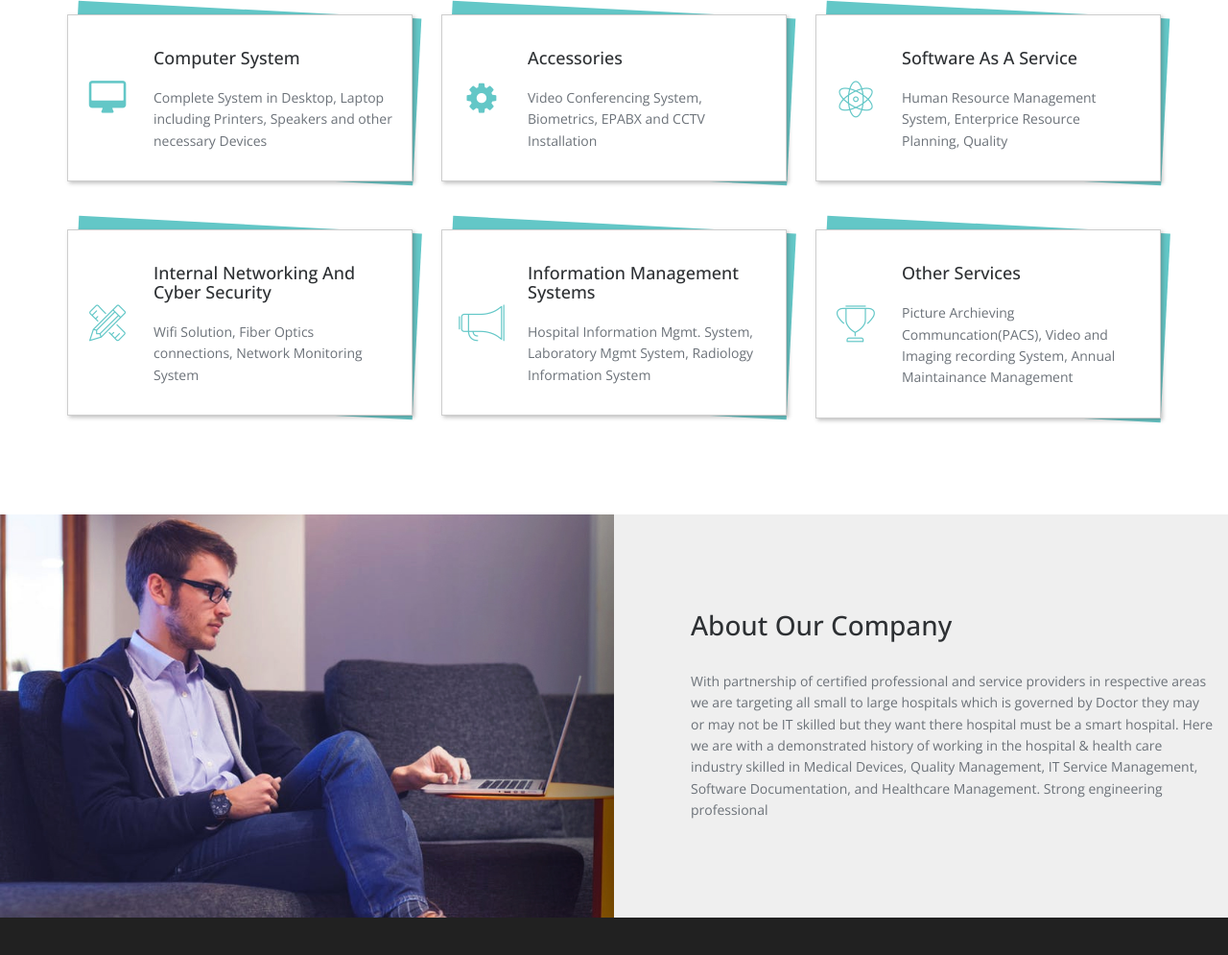
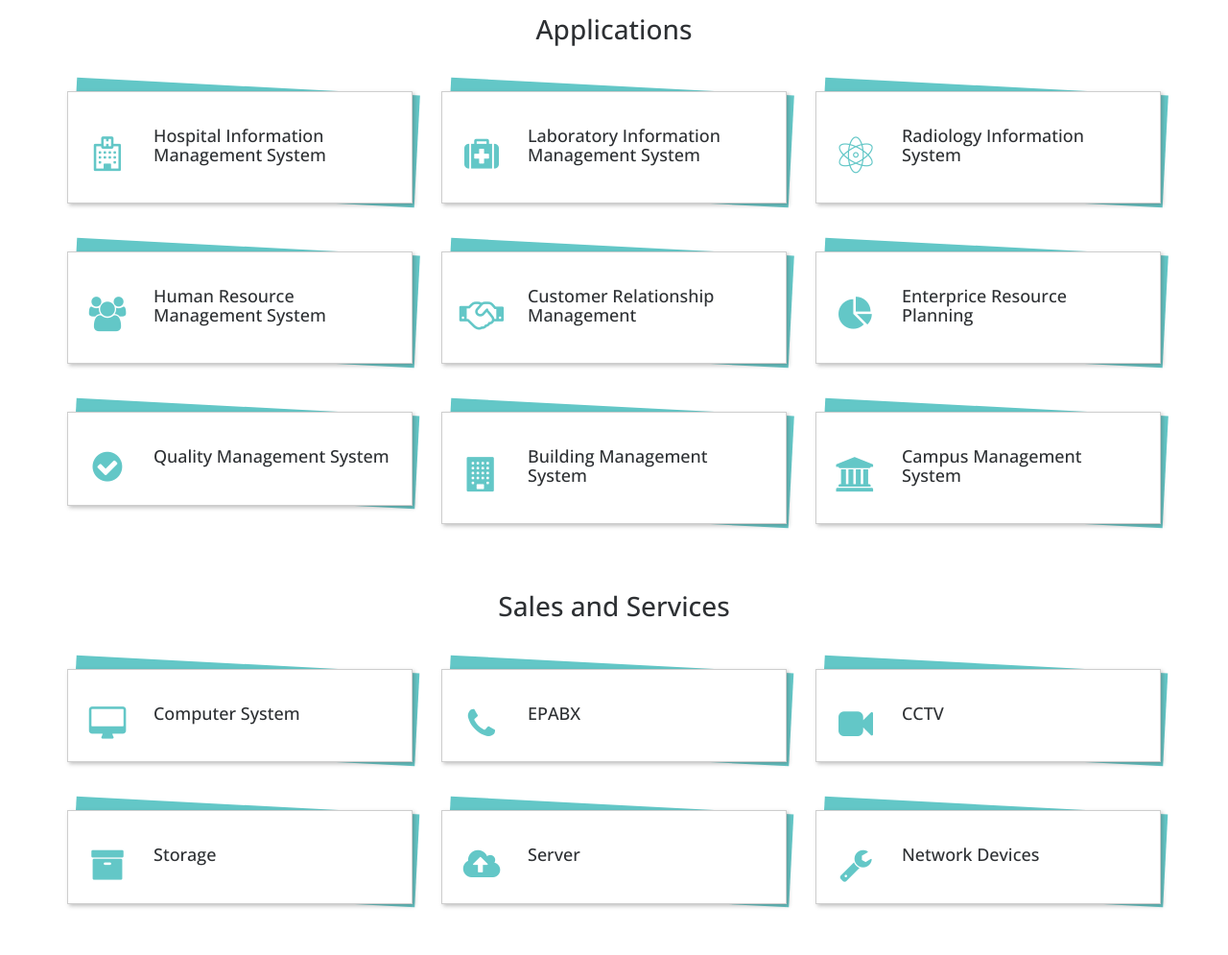
Before and after one commit to deepika-mahendra/DevdeepInfotechweb, a plain HTML site: page index.html in a window 1280 px wide. Shown: the part 932-1927 px from the top of the page at 96% size. Drawn offline with nearby package versions, Linux system fonts and the light colour scheme; files whose address does not match are found by name.

Commit message:
services

```diff
--- a/css/main.css
+++ b/css/main.css
@@ -365,7 +365,7 @@ ul li {
 /* -----------------------------------------------------------------------------
 Common Styles
 ------------------------------------------------------------------------------- */
-.section-header{text-align: center;padding-bottom: 60px;}
+.section-header{text-align: center;padding-bottom: 40px;}
 .section-header h2{
 
 }
@@ -510,7 +510,7 @@ Common Styles
 .services-content h5 {
     margin-bottom: 20px;
 }
-.video-section{padding: 88px 0 20px;}
+.video-section{padding: 42px 0 54px;}
 address {
     line-height: 1.42857143;
     color: #969696 !important;
--- a/index.html
+++ b/index.html
@@ -81,46 +81,126 @@
   <div class="container">
   <div class="section-header">
                 <h2 class="wow fadeInDown animated">Our Services</h2>
-               <!--  <p class="wow fadeInDown animated">Lorem ipsum dolor sit amet, consectetur adipiscing elit. Praesent eget risus vitae massa <br> semper aliquam quis mattis quam.</p> -->
+
             </div>
+
+
+
+         <div class="section-header">
+
+               <h3 class="wow fadeInDown animated">Applications</h3>
+            </div>
+
     <div class="row">
-      <div class="col-md-4 col-sm-6 services text-center"> <i class="icon fa fa-desktop" style="font-size:36px"></i></span>
+      <div class="col-md-4 col-sm-6 services text-center"> <i class="icon fa fa-hospital-o" style="font-size:36px"></i>
         <div class="services-content">
-          <h5>Computer System</h5>
-          <p>Complete System in Desktop, Laptop including Printers, Speakers and other necessary Devices </p>
+          <h5>Hospital Information Management System</h5>
+        <!--   <p>Efficient management of information </p> -->
         </div>
       </div>
-      <div class="col-md-4 col-sm-6 services text-center"><i class="icon fa fa-cog" style="font-size:36px;"></i></span>
+      <div class="col-md-4 col-sm-6 services text-center"><i class="icon fa fa-medkit" style="font-size:36px;"></i>
         <div class="services-content">
-          <h5>Accessories</h5>
-          <p>Video Conferencing System, Biometrics, EPABX and CCTV Installation</p>
+          <h5>Laboratory Information Management System</h5>
+         <!--  <p>Improve lab productivity by keeping track of data</p> -->
         </div>
       </div>
        <div class="col-md-4 col-sm-6 services text-center"> <span class="icon icon-genius"></span>
         <div class="services-content">
-          <h5>Software as a Service</h5>
-          <p>Human Resource Management System, Enterprice Resource Planning, Quality </p>
+          <h5> Radiology Information System</h5>
+        <!--   <p> serve the unique needs of radiology centers </p> -->
         </div>
       </div>
-      <div class="col-md-4 col-sm-6 services text-center"> <span class="icon icon-tools"></span>
+      <div class="col-md-4 col-sm-6 services text-center"> <i class="icon fa fa-users" style="font-size:36px"></i>
         <div class="services-content">
-          <h5>Internal Networking and Cyber Security</h5>
-          <p>Wifi Solution, Fiber Optics connections, Network Monitoring System </p>
+          <h5>Human Resource Management System</h5>
+         <!--  <p>Wifi Solution, Fiber Optics connections, Network Monitoring System </p> -->
         </div>
       </div>
 
-      <div class="col-md-4 col-sm-6 services text-center"> <span class="icon icon-megaphone"></span>
+      <div class="col-md-4 col-sm-6 services text-center"> <i class="icon fa fa-handshake-o" style="font-size:36px"></i>
         <div class="services-content">
-          <h5>Information Management Systems</h5>
-          <p>Hospital Information Mgmt. System, Laboratory  Mgmt System, Radiology Information System </p>
+          <h5>customer relationship management</h5>
+         <!--  <p>Hospital Information Mgmt. System, Laboratory  Mgmt System, Radiology Information System </p> -->
         </div>
       </div>
-      <div class="col-md-4 col-sm-6 services text-center"> <span class="icon icon-trophy"></span>
+      <div class="col-md-4 col-sm-6 services text-center"> <i class="icon fa fa-pie-chart" style="font-size:36px"></i>
         <div class="services-content">
-          <h5>Other Services</h5>
-          <p>Picture Archieving Communcation(PACS), Video and Imaging recording System, Annual Maintainance Management</p>
+          <h5>Enterprice Resource Planning</h5>
+        <!--   <p>Picture Archieving Communcation(PACS), Video and Imaging recording System, Annual Maintainance Management</p> -->
         </div>
       </div>
+
+      <div class="col-md-4 col-sm-6 services text-center"><i class="icon fa  fa-check-circle" style="font-size:36px"></i>
+        <div class="services-content">
+          <h5>Quality Management System</h5>
+
+        </div>
+      </div>
+
+      <div class="col-md-4 col-sm-6 services text-center"><i class="icon fa fa-building" style="font-size:36px"></i>
+        <div class="services-content">
+          <h5>Building Management System</h5>
+
+        </div>
+      </div>
+
+      <div class="col-md-4 col-sm-6 services text-center"><i class="icon fa fa-university" style="font-size:36px"></i>
+        <div class="services-content">
+          <h5>Campus Management System</h5>
+
+        </div>
+      </div>
+
+    </div>
+
+
+
+              <div class="section-header">
+
+               <h3 class="wow fadeInDown animated">Sales and Services</h3>
+            </div>
+
+    <div class="row">
+      <div class="col-md-4 col-sm-6 services text-center"> <i class="icon fa  fa-desktop" style="font-size:36px"></i></span>
+        <div class="services-content">
+          <h5>Computer System</h5>
+          <!-- <p>Complete System in Desktop, Laptop including Printers, Speakers and other necessary Devices </p> -->
+        </div>
+      </div>
+
+    <div class="col-md-4 col-sm-6 services text-center"> <i class="icon fa fa-phone " style="font-size:36px"></i></span>
+        <div class="services-content">
+          <h5>EPABX</h5>
+
+        </div>
+      </div>
+      <div class="col-md-4 col-sm-6 services text-center"> <i class="icon fa  fa-video-camera" style="font-size:36px"></i></span>
+        <div class="services-content">
+          <h5>CCTV</h5>
+
+        </div>
+      </div>
+
+      <div class="col-md-4 col-sm-6 services text-center"><i class="icon fa fa-archive " style="font-size:36px;"></i></span>
+        <div class="services-content">
+          <h5>Storage</h5>
+
+        </div>
+      </div>
+       <div class="col-md-4 col-sm-6 services text-center"> <i class="icon fa  fa-cloud-upload " style="font-size:36px"></i></span>
+        <div class="services-content">
+          <h5>Server</h5>
+
+        </div>
+      </div>
+      <div class="col-md-4 col-sm-6 services text-center"> <i class="icon fa fa-wrench " style="font-size:36px"></i></span>
+        <div class="services-content">
+          <h5>Network Devices</h5>
+
+        </div>
+      </div>
+
+
     </div>
   </div>
 </section>
@@ -146,29 +226,59 @@
 			</div> -->
 		</div><!-- /.row-->
 	</div><!-- /.container -->
+</div>
+</div>
 </section>
 
 
 <!-- package section -->
-<!-- <section class="video-section">
+<section class="video-section">
   <div class="container">
     <div class="row">
+
             <div id="content24" data-section="content-24" class="data-section">
+
     		<div class="col-md-6">
-				<h3 class="eidtContent">Content Video</h3>
-				<p class="eidtContent">Lorem Ipsum is simply dummy text of the printing and typesetting industry. Lorem Ipsum has been the industry's standard dummy text ever since the 1500s, when an unknown printer took a galley of type and scrambled it to make a type specimen book.</p>
-   				<p class="editContent">There are many variations of passages of Lorem Ipsum available, but the majority have suffered alteration in some form, by injected humour, or randomised words which don't look even slightly believable.</p>
-				<p class="editContent">There are many variations of passages of Lorem Ipsum available, but the majority have suffered alteration in some form, by injected humour, or randomised words which don't look even slightly believable.</p>
+				  <div class="container-fluid">
+    <div class="row">
+      <div class=" col-xs-12 content">
+         <div class="editContent">
+          <h3>Director's Message</h3>
+        </div>
+        <div class="editContent">
+
+
+          <p>In this era of digitalization, this pandemic has taught us that whatever we were doing from our offices, we could do the same with the comfort and safety of our respective homes. This was only possible because of the innovation in Information Technology. In the 18 years of my career, I have observed and understood the IT sector closely, from hardware to software, from network to communication and interface. Every day a new technology emerges in the corporate sector, and because of being System based, unlimited businesses are able to achieve their aims, irrespective of their field.</p>
+
+<p>After working at Corporate  Hospital as an IT head for 15 years, I realized that a lot of fields don’t have high-level IT systems, so my vision was to reach these people and provide complete solutions with trust.</p>
+
+
+
+        <!-- </div>
+        <a href="#gallery" class="btn btn-outline btn-outline outline-dark">Our Gallery</a>
+      </div> -->
+    </div><!-- /.row-->
+  </div><!-- /.container -->
+</div>
+</div>
     		</div>
-			<div class="col-md-6">
-				<div class="embed-responsive embed-responsive-16by9">
+			<div class="col-md-6 col-xs-12 content">
+         <div class="container-fluid">
+          <div class="editContent">
+				<!-- <div class="embed-responsive embed-responsive-16by9">
 				  <iframe class="embed-responsive-item" src="https://player.vimeo.com/video/146742515?badge=0" allowfullscreen=""></iframe>
-				</div>
+				</div> -->
+<p>My company aims to provide a complete solution that is not only scalable and requirement-based but also cost-effective.</p>
+
+<p>I would like to fill the gap between service providers who are developing the idea and organizations who would like to adopt that technology. I will feel blessed to deliver the technology to those who actually need it.
+  </p>
+</div>
 			</div>
     	</div>
+    </div>
 			</div>
   </div>
-</section> -->
+</section>
 <!-- package section -->
 
 <!-- gallery section -->
@@ -348,11 +458,11 @@
 <!-- Testimonials section -->
 
 <!-- contact section -->
-<!-- <section id="contact" class="section">
+<section id="contact" class="section">
   <div class="container">
       <div class="section-header">
                 <h2 class="wow fadeInDown animated">Contact Us</h2>
-                <p class="wow fadeInDown animated">Lorem ipsum dolor sit amet, consectetur adipiscing elit. Praesent eget risus vitae massa <br> semper aliquam quis mattis quam.</p>
+
             </div>
     <div class="row">
       <div class="col-md-8 col-md-offset-2 conForm">
@@ -367,16 +477,31 @@
       </div>
     </div>
   </div>
-</section> -->
+</section>
 <!-- contact section -->
 <!-- Footer section -->
 <footer section id="contact" class="footer">
 <div class="container-fluid">
 <div id="map-row" class="row">
-    <div class="col-sm-8">
-    	<iframe width="100%" height="400" frameborder="0" scrolling="no" marginheight="0" marginwidth="0" src="https://www.google.com/maps/embed?pb=!1m18!1m12!1m3!1d3733110.8978665643!2d78.42296105!3d23.9740114!2m3!1f0!2f0!3f0!3m2!1i1024!2i768!4f13.1!4m3!3e6!4m0!4m0!5e0!3m2!1sen!2sin!4v1648809681516!5m2!1sen!2sin"></iframe>
-     <!--   <iframe src="https://www.google.com/maps/embed?pb=!1m18!1m12!1m3!1d3733110.8978665643!2d78.42296105!3d23.9740114!2m3!1f0!2f0!3f0!3m2!1i1024!2i768!4f13.1!4m3!3e6!4m0!4m0!5e0!3m2!1sen!2sin!4v1648809681516!5m2!1sen!2sin"width="100%" height="400" ></iframe>
- -->
+    <div class="col-sm-6">
+    <div class="container">
+      <div class="section-header">
+                <h2 class="wow fadeInDown animated">Contact Us</h2>
+
+            </div>
+    <div class="row">
+      <div class="col-md-8 col-md-offset-2 conForm">
+        <div id="message"></div>
+        <form method="post" action="php/contact.php" name="cform" id="cform">
+          <input name="name" id="name" type="text" class="col-xs-12 col-sm-12 col-md-12 col-lg-12" placeholder="Your name..." >
+          <input name="email" id="email" type="email" class=" col-xs-12 col-sm-12 col-md-12 col-lg-12 noMarr" placeholder="Email Address..." >
+          <textarea name="comments" id="comments" cols="" rows="" class="col-xs-12 col-sm-12 col-md-12 col-lg-12" placeholder="Message..."></textarea>
+          <input type="submit" id="submit" name="send" class="submitBnt" value="Send">
+          <div id="simple-msg"></div>
+        </form>
+      </div>
+    </div>
+  </div>
     </div>
 	 <div class="col-sm-4">
 			<h2>Contact us</h2>
```
